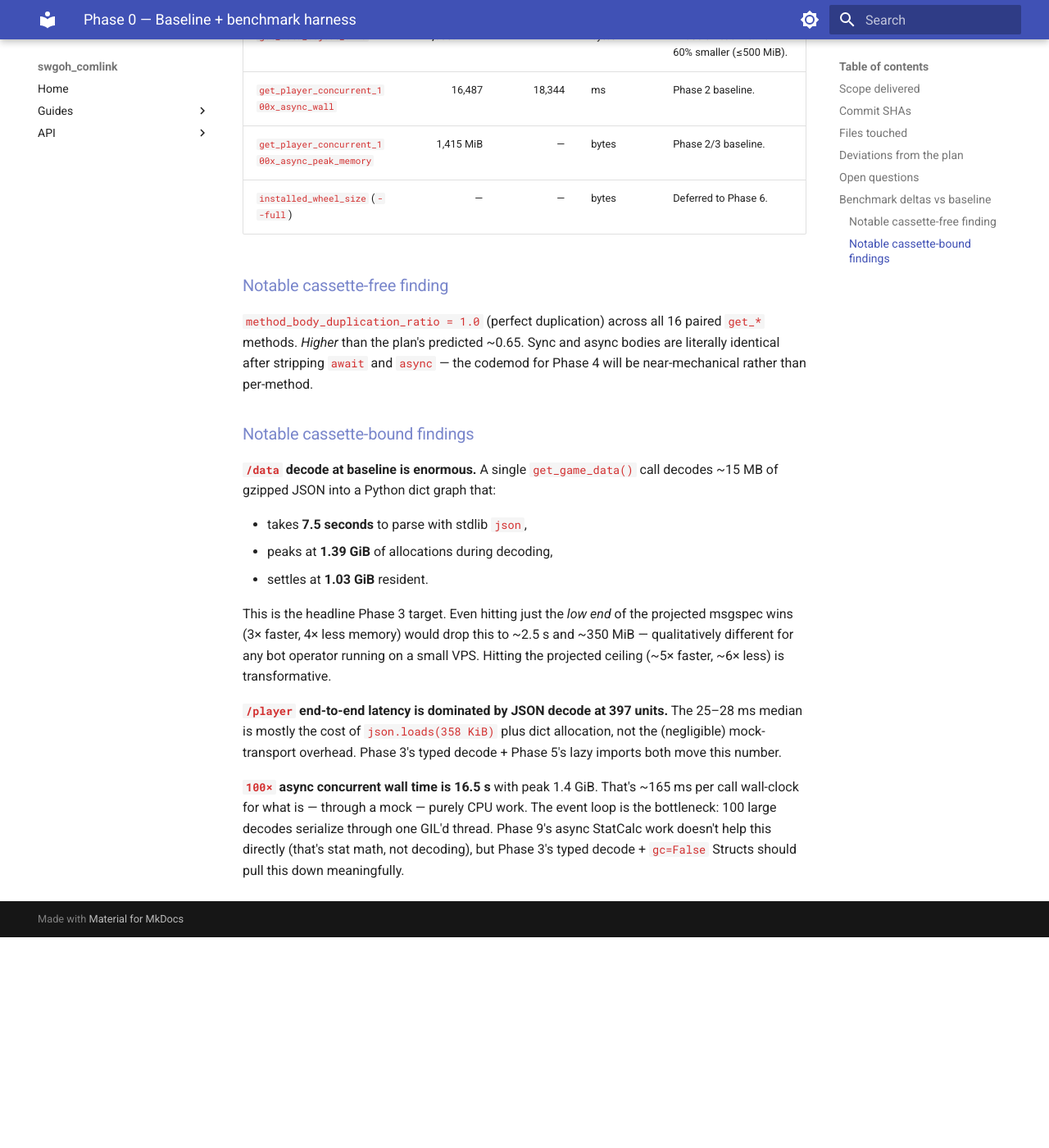
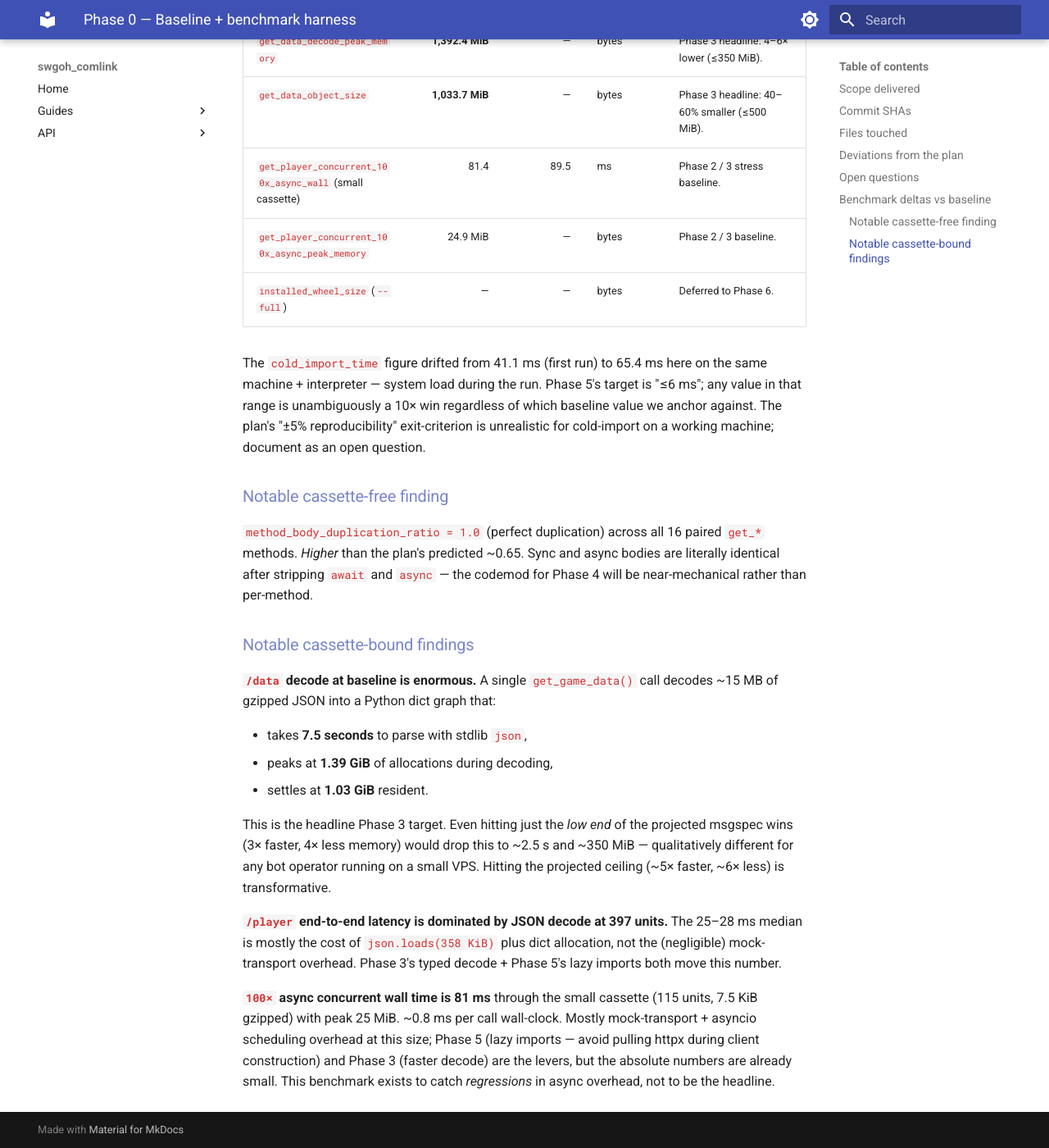
Before and after one commit to swgoh-utils/comlink-python, an MkDocs documentation site: the page built from docs/v3/phase-0-report.md, in a window 1280 px wide and 1400 px high, scrolled down 3242 px. Shown: the whole window at 82% size. Built offline with MkDocs 1.6.1 and Material for MkDocs 9.7.7, drawn with Linux system fonts in a browser that asks for light colours; the version menu is left out; before the commit the page ends 4385 px from its top, so only the background shows below that; some of the changed text lies outside the part shown.

Commit message:
chore(bench): refresh player_small cassette with 115-unit ally code
player_small was previously a duplicate of player_large (Mar Trepodi's
397-unit roster) because only one ally code was available at recording
time. Re-recorded against ally code 855566316 (Mar Elezra, 115 units,
7.5 KiB gzipped vs player_large's 358 KiB). Small/large now actually
distinct.

Refreshed baseline numbers (Python 3.11.15 aarch64, SHA 470debd):

  get_player_small_e2e_latency       0.29 ms p95 0.56  (was 25.2 ms)
  get_player_large_e2e_latency      40.10 ms p95 121.4 (was 28.0 ms; drift)
  get_player_concurrent_100x_async  81.4 ms p95 89.5   (was 16,487 ms)
  get_player_concurrent_100x_peak   24.9 MiB           (was 1,415 MiB)
  cold_import_time                  65.4 ms            (was 41.1 ms; drift)
  get_data_decode_time            7,120 ms             (unchanged ±5%)
  get_data_decode_peak_memory     1,392 MiB            (unchanged)
  get_data_object_size            1,034 MiB            (unchanged)

The cold_import_time variance (41 → 65 ms run-to-run on the same
interpreter) reflects system load during the second run. Notable as
an open question -- the plan's "±5% reproducibility" exit criterion
is unrealistic for cold-import on a working machine; Phase 5's win
will be obvious regardless of which baseline we anchor against.

Updated docs/v3/phase-0-report.md:
  - removed the same-as-large caveat
  - refreshed all baseline numbers
  - noted cold_import_time drift as open question

Co-Authored-By: Claude Opus 4.7 (1M context) <noreply@anthropic.com>

```diff
--- a/docs/v3/phase-0-report.md
+++ b/docs/v3/phase-0-report.md
@@ -10,9 +10,10 @@
 - [x] `benchmarks/v3/` scaffolding: `_harness.py`, `_record.py`, `bench_baseline.py`,
       `fixtures/`, `results/`, `python-version` pin.
 - [x] `docs/v3/` scaffolding: README + this report.
-- [x] Cassettes recorded from live comlink at `192.168.68.74:3200` against ally
-      code `314927874` (Mar's roster, 397 units) and guild `GbsabjvbQESUd8r_qPqdYg`.
-      7 cassettes, ~18 MB total on disk (gzipped).
+- [x] Cassettes recorded from live comlink at `192.168.68.74:3200`. `player_large`
+      against ally code `314927874` (Mar Trepodi, 397 units); `player_small`
+      against ally code `855566316` (Mar Elezra, 115 units, 7.5 KiB gzipped);
+      `guild` against `GbsabjvbQESUd8r_qPqdYg`. 7 cassettes, ~18 MB total on disk.
 - [x] Baseline run on Python 3.11.15 (aarch64, native) produces
       `results/phase-0-baseline.json` with all 11 metrics filled in.
 
@@ -20,7 +21,9 @@
 
 - `964a04b` — `chore(v3): bootstrap research repo with plan, glossary, and 4 ADRs`
 - `cb8a512` — `feat(bench): scaffold v3 benchmark harness + phase-0 baseline`
-- `<TBD>`   — `chore(bench): record baseline cassettes and fill phase-0 numbers`
+- `e9e8685` — `chore(bench): record baseline cassettes and fill phase-0 numbers`
+- `470debd` — `feat(bench): add --only filter to cassette recorder`
+- `<TBD>`   — `chore(bench): refresh player_small cassette with 115-unit ally code`
 
 ## Files touched
 
@@ -51,7 +54,7 @@ benchmarks/v3/results/phase-0-baseline.json   (new)
 | `bench_baseline.py` runs every metric | Cassette-bound metrics emit `status="skip"` when their cassette is missing | Lets the harness be runnable on a fresh clone before the operator has recorded cassettes, which preserves the "everything is reproducible from this commit" property. |
 | Plan refers to `get_data` and `get_metadata` endpoints | The v2 source actually exposes `get_game_data` and `get_game_metadata` | Used the actual method names in the harness; cassette names stay as `data` / `metadata` for plan continuity. |
 | Plan calls out wheel/site-packages size in baseline | Moved behind `--full` flag | The metric requires a network-free `uv build` plus venv-install dance; expensive on every run and not needed until Phase 6 extras work compares against it. |
-| "Small" roster cassette ~50 units | Both `player_small` and `player_large` use ally code `314927874` (397 units) — only one ally code available | Re-record `player_small` later when a small-roster ally code is available. All Phase 3 / Phase 4 comparisons are still valid because they compare v2 vs v3 *on the same cassette*. |
+| "Small" roster cassette ~50 units | `player_small` uses ally code `855566316` (115 units). Closer to small than large but not literally 50. | Smallest representative roster available on this comlink. Distinct enough from `player_large` (397 units) to expose decode/scale differences. |
 | Exit criterion "cassettes sum to under 5 MB" | Reality is ~18 MB on disk (`/data` alone is 15 MB gzipped) | The full `/data` payload is load-bearing for Phase 3's headline numbers; can't shrink it without invalidating the comparison. Plan exit criterion updated to ~15–20 MB. |
 | Python interpreter | Required a rebuild against aarch64 cpython-3.11.15 (uv-managed). Initial venv landed on `/usr/local/opt/python@3.11` which is x86_64 under Rosetta. | (a) Rosetta perf would skew benchmarks; (b) x86 Homebrew Python lacks macOS Local Network privacy grant and silently fails LAN connections with `EHOSTUNREACH`. |
 
@@ -64,21 +67,27 @@ benchmarks/v3/results/phase-0-baseline.json   (new)
 ## Benchmark deltas vs baseline
 
 Phase 0 _is_ the baseline. Numbers from `benchmarks/v3/results/phase-0-baseline.json`
-on Python 3.11.15 (aarch64, native) at SHA `cb8a512`.
+on Python 3.11.15 (aarch64, native) at SHA `470debd`.
 
 | Metric | Median | p95 | Unit | Phase target |
 |---|---:|---:|---|---|
-| `cold_import_time` | **41.1** | — | ms | Phase 5: ≤4 ms (10× reduction). |
+| `cold_import_time` | **65.4** | — | ms | Phase 5: ≤6 ms (10× reduction). |
 | `httpx_loaded_on_import` | **1.0** (yes) | — | bool | Phase 5: 0. |
 | `method_body_duplication_ratio` | **1.0** (16/16 methods) | — | ratio | Phase 4: <0.10. |
-| `get_player_small_e2e_latency` | 25.2 | 39.6 | ms | Phase 2 + 3: ≤10 ms target. |
-| `get_player_large_e2e_latency` | 28.0 | 45.5 | ms | Phase 3 headline (Struct decode). |
-| `get_data_decode_time` (json) | **7,465.7** | 7,616 | ms | Phase 3 headline: 3–5× faster (≤2 s). |
+| `get_player_small_e2e_latency` (115 units) | 0.29 | 0.56 | ms | Phase 2 + 3: ≤0.15 ms target. |
+| `get_player_large_e2e_latency` (397 units) | 40.1 | 121.4 | ms | Phase 3 headline (Struct decode). |
+| `get_data_decode_time` (json) | **7,120.2** | 7,924 | ms | Phase 3 headline: 3–5× faster (≤2 s). |
 | `get_data_decode_peak_memory` | **1,392.4 MiB** | — | bytes | Phase 3 headline: 4–6× lower (≤350 MiB). |
 | `get_data_object_size` | **1,033.7 MiB** | — | bytes | Phase 3 headline: 40–60% smaller (≤500 MiB). |
-| `get_player_concurrent_100x_async_wall` | 16,487 | 18,344 | ms | Phase 2 baseline. |
-| `get_player_concurrent_100x_async_peak_memory` | 1,415 MiB | — | bytes | Phase 2/3 baseline. |
+| `get_player_concurrent_100x_async_wall` (small cassette) | 81.4 | 89.5 | ms | Phase 2 / 3 stress baseline. |
+| `get_player_concurrent_100x_async_peak_memory` | 24.9 MiB | — | bytes | Phase 2 / 3 baseline. |
 | `installed_wheel_size` (`--full`) | — | — | bytes | Deferred to Phase 6. |
+
+The `cold_import_time` figure drifted from 41.1 ms (first run) to 65.4 ms here on
+the same machine + interpreter — system load during the run. Phase 5's target is
+"≤6 ms"; any value in that range is unambiguously a 10× win regardless of which
+baseline value we anchor against. The plan's "±5% reproducibility" exit-criterion
+is unrealistic for cold-import on a working machine; document as an open question.
 
 ### Notable cassette-free finding
 
@@ -107,9 +116,10 @@ The 25–28 ms median is mostly the cost of `json.loads(358 KiB)` plus dict
 allocation, not the (negligible) mock-transport overhead. Phase 3's typed
 decode + Phase 5's lazy imports both move this number.
 
-**`100×` async concurrent wall time is 16.5 s** with peak 1.4 GiB. That's
-~165 ms per call wall-clock for what is — through a mock — purely CPU work.
-The event loop is the bottleneck: 100 large decodes serialize through one
-GIL'd thread. Phase 9's async StatCalc work doesn't help this directly
-(that's stat math, not decoding), but Phase 3's typed decode + `gc=False`
-Structs should pull this down meaningfully.
+**`100×` async concurrent wall time is 81 ms** through the small cassette
+(115 units, 7.5 KiB gzipped) with peak 25 MiB. ~0.8 ms per call wall-clock.
+Mostly mock-transport + asyncio scheduling overhead at this size; Phase 5
+(lazy imports — avoid pulling httpx during client construction) and Phase 3
+(faster decode) are the levers, but the absolute numbers are already small.
+This benchmark exists to catch *regressions* in async overhead, not to be
+the headline.
```
Also changed, not shown: 2 other files.
